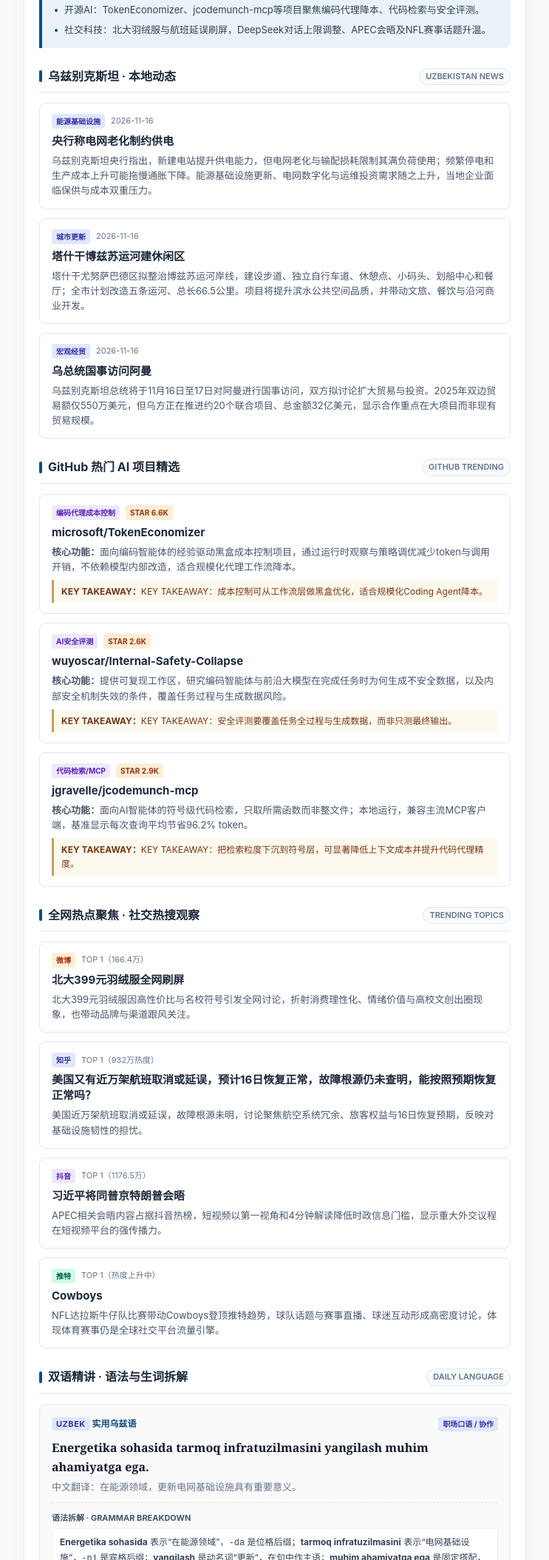
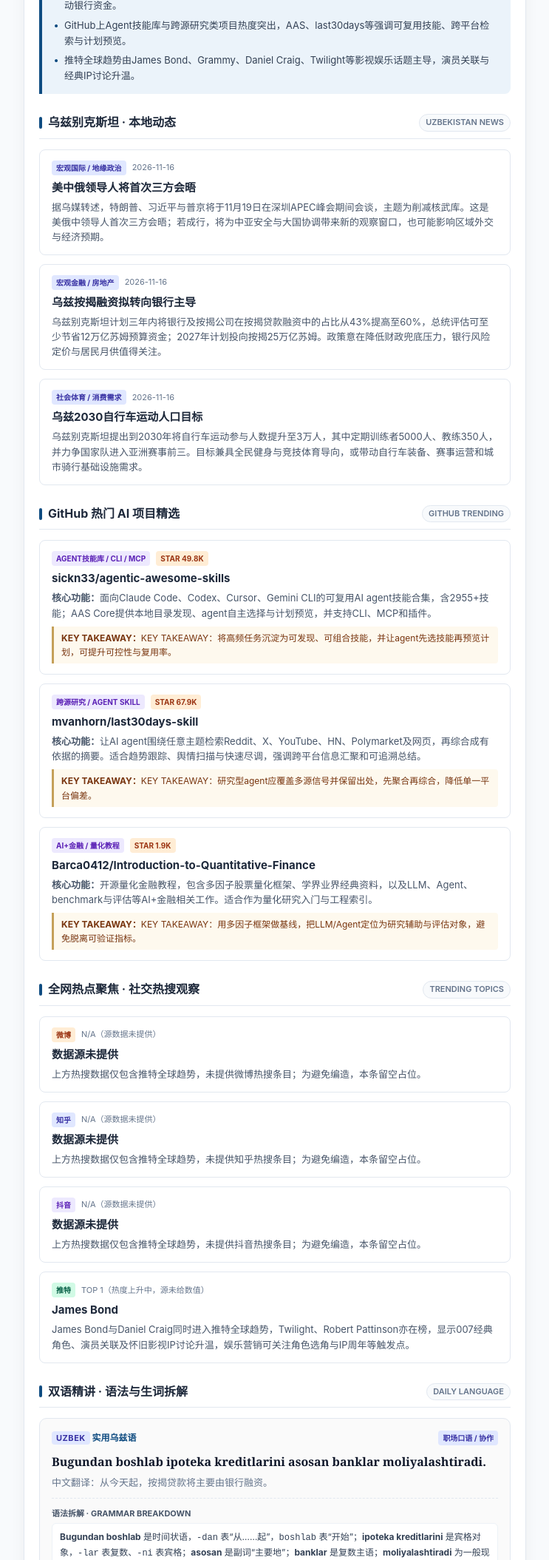
Before and after one commit to mufeng-git/tashkent-briefing, a plain HTML site: page index.html in a window 1280 px wide. Shown: the part 351-2460 px from the top of the page at 74% size, without its empty margins (268-1011 px from the left). Drawn offline with Linux system fonts and the light colour scheme.

Commit message:
update daily briefing 2026-11-16 21:21

```diff
--- a/index.html
+++ b/index.html
@@ -331,7 +331,7 @@
       <div class="widgets-bar">
         <div class="widget-item">
           <strong>塔什干天气 · METEO</strong>
-          <span>晴 2.9°C / 体感 -0.1°C (风速 4.4 km/h)</span>
+          <span>晴 7.3°C / 体感 5.1°C (风速 3.6 km/h)</span>
         </div>
         <div class="widget-item">
           <strong>官方与离岸汇率 · FX RATES</strong>
@@ -345,9 +345,9 @@
       <div class="glance-box">
         <div class="glance-title">30秒今日极简速览 · GLANCE</div>
         <ul class="glance-list">
-          <li>乌兹焦点：央行指出电站扩容难掩电网老化，供电稳定性与通胀回落面临掣肘。</li>
-<li>开源AI：TokenEconomizer、jcodemunch-mcp等项目聚焦编码代理降本、代码检索与安全评测。</li>
-<li>社交科技：北大羽绒服与航班延误刷屏，DeepSeek对话上限调整、APEC会晤及NFL赛事话题升温。</li>
+          <li>乌兹别克斯坦计划三年内把按揭融资中银行及按揭公司占比从43%提高至60%，以减轻预算压力并撬动银行资金。</li>
+<li>GitHub上Agent技能库与跨源研究类项目热度突出，AAS、last30days等强调可复用技能、跨平台检索与计划预览。</li>
+<li>推特全球趋势由James Bond、Grammy、Daniel Craig、Twilight等影视娱乐话题主导，演员关联与经典IP讨论升温。</li>
 
         </ul>
       </div>
@@ -360,29 +360,29 @@
 
       <article class="news-card">
         <div class="card-meta">
-          <span class="chip chip-blue">能源基础设施</span>
+          <span class="chip chip-blue">宏观国际 / 地缘政治</span>
           <span style="font-size: 11px; color: var(--text-muted);">2026-11-16</span>
         </div>
-        <div class="news-title">央行称电网老化制约供电</div>
-        <div class="news-desc">乌兹别克斯坦央行指出，新建电站提升供电能力，但电网老化与输配损耗限制其满负荷使用；频繁停电和生产成本上升可能拖慢通胀下降。能源基础设施更新、电网数字化与运维投资需求随之上升，当地企业面临保供与成本双重压力。</div>
+        <div class="news-title">美中俄领导人将首次三方会晤</div>
+        <div class="news-desc">据乌媒转述，特朗普、习近平与普京将于11月19日在深圳APEC峰会期间会谈，主题为削减核武库。这是美俄中领导人首次三方会晤；若成行，将为中亚安全与大国协调带来新的观察窗口，也可能影响区域外交与经济预期。</div>
       </article>
 
       <article class="news-card">
         <div class="card-meta">
-          <span class="chip chip-blue">城市更新</span>
+          <span class="chip chip-blue">宏观金融 / 房地产</span>
           <span style="font-size: 11px; color: var(--text-muted);">2026-11-16</span>
         </div>
-        <div class="news-title">塔什干博兹苏运河建休闲区</div>
-        <div class="news-desc">塔什干尤努萨巴德区拟整治博兹苏运河岸线，建设步道、独立自行车道、休憩点、小码头、划船中心和餐厅；全市计划改造五条运河、总长66.5公里。项目将提升滨水公共空间品质，并带动文旅、餐饮与沿河商业开发。</div>
+        <div class="news-title">乌兹按揭融资拟转向银行主导</div>
+        <div class="news-desc">乌兹别克斯坦计划三年内将银行及按揭公司在按揭贷款融资中的占比从43%提高至60%，总统评估可至少节省12万亿苏姆预算资金；2027年计划投向按揭25万亿苏姆。政策意在降低财政兜底压力，银行风险定价与居民月供值得关注。</div>
       </article>
 
       <article class="news-card">
         <div class="card-meta">
-          <span class="chip chip-blue">宏观经贸</span>
+          <span class="chip chip-blue">社会体育 / 消费需求</span>
           <span style="font-size: 11px; color: var(--text-muted);">2026-11-16</span>
         </div>
-        <div class="news-title">乌总统国事访问阿曼</div>
-        <div class="news-desc">乌兹别克斯坦总统将于11月16日至17日对阿曼进行国事访问，双方拟讨论扩大贸易与投资。2025年双边贸易额仅550万美元，但乌方正在推进约20个联合项目、总金额32亿美元，显示合作重点在大项目而非现有贸易规模。</div>
+        <div class="news-title">乌兹2030自行车运动人口目标</div>
+        <div class="news-desc">乌兹别克斯坦提出到2030年将自行车运动参与人数提升至3万人，其中定期训练者5000人、教练350人，并力争国家队进入亚洲赛事前三。目标兼具全民健身与竞技体育导向，或带动自行车装备、赛事运营和城市骑行基础设施需求。</div>
       </article>
 
       <!-- 第二板块：GitHub 热门 AI 项目简述 -->
@@ -393,32 +393,32 @@
 
       <article class="news-card">
         <div class="card-meta">
-          <span class="chip chip-purple">编码代理成本控制</span>
-          <span class="chip chip-orange">Star 6.6k</span>
+          <span class="chip chip-purple">Agent技能库 / CLI / MCP</span>
+          <span class="chip chip-orange">Star 49.8k</span>
         </div>
-        <div class="news-title">microsoft/TokenEconomizer</div>
-        <div class="news-desc"><strong>核心功能：</strong>面向编码智能体的经验驱动黑盒成本控制项目，通过运行时观察与策略调优减少token与调用开销，不依赖模型内部改造，适合规模化代理工作流降本。</div>
-        <div class="news-takeaway"><strong>KEY TAKEAWAY：</strong>KEY TAKEAWAY：成本控制可从工作流层做黑盒优化，适合规模化Coding Agent降本。</div>
+        <div class="news-title">sickn33/agentic-awesome-skills</div>
+        <div class="news-desc"><strong>核心功能：</strong>面向Claude Code、Codex、Cursor、Gemini CLI的可复用AI agent技能合集，含2955+技能；AAS Core提供本地目录发现、agent自主选择与计划预览，并支持CLI、MCP和插件。</div>
+        <div class="news-takeaway"><strong>KEY TAKEAWAY：</strong>KEY TAKEAWAY：将高频任务沉淀为可发现、可组合技能，并让agent先选技能再预览计划，可提升可控性与复用率。</div>
       </article>
 
       <article class="news-card">
         <div class="card-meta">
-          <span class="chip chip-purple">AI安全评测</span>
-          <span class="chip chip-orange">Star 2.6k</span>
+          <span class="chip chip-purple">跨源研究 / Agent Skill</span>
+          <span class="chip chip-orange">Star 67.9k</span>
         </div>
-        <div class="news-title">wuyoscar/Internal-Safety-Collapse</div>
-        <div class="news-desc"><strong>核心功能：</strong>提供可复现工作区，研究编码智能体与前沿大模型在完成任务时为何生成不安全数据，以及内部安全机制失效的条件，覆盖任务过程与生成数据风险。</div>
-        <div class="news-takeaway"><strong>KEY TAKEAWAY：</strong>KEY TAKEAWAY：安全评测要覆盖任务全过程与生成数据，而非只测最终输出。</div>
+        <div class="news-title">mvanhorn/last30days-skill</div>
+        <div class="news-desc"><strong>核心功能：</strong>让AI agent围绕任意主题检索Reddit、X、YouTube、HN、Polymarket及网页，再综合成有依据的摘要。适合趋势跟踪、舆情扫描与快速尽调，强调跨平台信息汇聚和可追溯总结。</div>
+        <div class="news-takeaway"><strong>KEY TAKEAWAY：</strong>KEY TAKEAWAY：研究型agent应覆盖多源信号并保留出处，先聚合再综合，降低单一平台偏差。</div>
       </article>
 
       <article class="news-card">
         <div class="card-meta">
-          <span class="chip chip-purple">代码检索/MCP</span>
-          <span class="chip chip-orange">Star 2.9k</span>
+          <span class="chip chip-purple">AI+金融 / 量化教程</span>
+          <span class="chip chip-orange">Star 1.9k</span>
         </div>
-        <div class="news-title">jgravelle/jcodemunch-mcp</div>
-        <div class="news-desc"><strong>核心功能：</strong>面向AI智能体的符号级代码检索，只取所需函数而非整文件；本地运行，兼容主流MCP客户端，基准显示每次查询平均节省96.2% token。</div>
-        <div class="news-takeaway"><strong>KEY TAKEAWAY：</strong>KEY TAKEAWAY：把检索粒度下沉到符号层，可显著降低上下文成本并提升代码代理精度。</div>
+        <div class="news-title">Barca0412/Introduction-to-Quantitative-Finance</div>
+        <div class="news-desc"><strong>核心功能：</strong>开源量化金融教程，包含多因子股票量化框架、学界业界经典资料，以及LLM、Agent、benchmark与评估等AI+金融相关工作。适合作为量化研究入门与工程索引。</div>
+        <div class="news-takeaway"><strong>KEY TAKEAWAY：</strong>KEY TAKEAWAY：用多因子框架做基线，把LLM/Agent定位为研究辅助与评估对象，避免脱离可验证指标。</div>
       </article>
 
       <!-- 第三板块：国内与全球社交热点 (微博 / 知乎 / 抖音 / TikTok 聚合) -->
@@ -430,37 +430,37 @@
       <article class="news-card">
         <div class="card-meta">
           <span class="chip chip-orange">微博</span>
-          <span style="font-size: 11px; color: var(--text-muted);">TOP 1（166.4万）</span>
+          <span style="font-size: 11px; color: var(--text-muted);">N/A（源数据未提供）</span>
         </div>
-        <div class="news-title">北大399元羽绒服全网刷屏</div>
-        <div class="news-desc">北大399元羽绒服因高性价比与名校符号引发全网讨论，折射消费理性化、情绪价值与高校文创出圈现象，也带动品牌与渠道跟风关注。</div>
+        <div class="news-title">数据源未提供</div>
+        <div class="news-desc">上方热搜数据仅包含推特全球趋势，未提供微博热搜条目；为避免编造，本条留空占位。</div>
       </article>
 
       <article class="news-card">
         <div class="card-meta">
           <span class="chip chip-blue">知乎</span>
-          <span style="font-size: 11px; color: var(--text-muted);">TOP 1（932万热度）</span>
+          <span style="font-size: 11px; color: var(--text-muted);">N/A（源数据未提供）</span>
         </div>
-        <div class="news-title">美国又有近万架航班取消或延误，预计16日恢复正常，故障根源仍未查明，能按照预期恢复正常吗？</div>
-        <div class="news-desc">美国近万架航班取消或延误，故障根源未明，讨论聚焦航空系统冗余、旅客权益与16日恢复预期，反映对基础设施韧性的担忧。</div>
+        <div class="news-title">数据源未提供</div>
+        <div class="news-desc">上方热搜数据仅包含推特全球趋势，未提供知乎热搜条目；为避免编造，本条留空占位。</div>
       </article>
 
       <article class="news-card">
         <div class="card-meta">
           <span class="chip chip-purple">抖音</span>
-          <span style="font-size: 11px; color: var(--text-muted);">TOP 1（1176.5万）</span>
+          <span style="font-size: 11px; color: var(--text-muted);">N/A（源数据未提供）</span>
         </div>
-        <div class="news-title">习近平将同普京特朗普会晤</div>
-        <div class="news-desc">APEC相关会晤内容占据抖音热榜，短视频以第一视角和4分钟解读降低时政信息门槛，显示重大外交议程在短视频平台的强传播力。</div>
+        <div class="news-title">数据源未提供</div>
+        <div class="news-desc">上方热搜数据仅包含推特全球趋势，未提供抖音热搜条目；为避免编造，本条留空占位。</div>
       </article>
 
       <article class="news-card">
         <div class="card-meta">
           <span class="chip chip-green">推特</span>
-          <span style="font-size: 11px; color: var(--text-muted);">TOP 1（热度上升中）</span>
+          <span style="font-size: 11px; color: var(--text-muted);">TOP 1（热度上升中，源未给数值）</span>
         </div>
-        <div class="news-title">Cowboys</div>
-        <div class="news-desc">NFL达拉斯牛仔队比赛带动Cowboys登顶推特趋势，球队话题与赛事直播、球迷互动形成高密度讨论，体现体育赛事仍是全球社交平台流量引擎。</div>
+        <div class="news-title">James Bond</div>
+        <div class="news-desc">James Bond与Daniel Craig同时进入推特全球趋势，Twilight、Robert Pattinson亦在榜，显示007经典角色、演员关联及怀旧影视IP讨论升温，娱乐营销可关注角色选角与IP周年等触发点。</div>
       </article>
 
       <!-- 第四板块：双语精进与语法精析 -->
@@ -475,13 +475,13 @@
           <span class="lang-label"><span class="chip chip-blue" style="font-size:11px; letter-spacing:0.5px;">UZBEK</span> 实用乌兹语</span>
           <span class="chip chip-blue">职场口语 / 协作</span>
         </div>
-        <div class="lang-sentence">Energetika sohasida tarmoq infratuzilmasini yangilash muhim ahamiyatga ega.</div>
-        <div class="lang-trans">中文翻译：在能源领域，更新电网基础设施具有重要意义。</div>
+        <div class="lang-sentence">Bugundan boshlab ipoteka kreditlarini asosan banklar moliyalashtiradi.</div>
+        <div class="lang-trans">中文翻译：从今天起，按揭贷款将主要由银行融资。</div>
 
         <div class="lang-block">
           <div class="lang-block-title">语法拆解 · GRAMMAR BREAKDOWN</div>
           <div class="grammar-content">
-            <strong>Energetika sohasida</strong> 表示“在能源领域”，<code>-da</code> 是位格后缀；<strong>tarmoq infratuzilmasini</strong> 表示“电网基础设施”，<code>-ni</code> 是宾格后缀；<strong>yangilash</strong> 是动名词“更新”，在句中作主语；<strong>muhim ahamiyatga ega</strong> 是固定搭配，表示“具有重要意义”。
+            <strong>Bugundan boshlab</strong> 是时间状语，<code>-dan</code> 表“从……起”，<code>boshlab</code> 表“开始”；<strong>ipoteka kreditlarini</strong> 是宾格对象，<code>-lar</code> 表复数、<code>-ni</code> 表宾格；<strong>asosan</strong> 是副词“主要地”；<strong>banklar</strong> 是复数主语；<strong>moliyalashtiradi</strong> 为一般现在时，意为“融资、资助”。
           </div>
         </div>
 
@@ -492,12 +492,12 @@
               <tr><th>单词</th><th>词性</th><th>释义</th></tr>
             </thead>
             <tbody>
-              <tr><td class="vocab-word">energetika</td><td>名词</td><td>能源、能源业</td></tr>
-<tr><td class="vocab-word">soha</td><td>名词</td><td>领域、行业</td></tr>
-<tr><td class="vocab-word">tarmoq</td><td>名词</td><td>网络、电网、行业</td></tr>
-<tr><td class="vocab-word">infratuzilma</td><td>名词</td><td>基础设施</td></tr>
-<tr><td class="vocab-word">yangilash</td><td>动名词</td><td>更新、升级</td></tr>
-<tr><td class="vocab-word">muhim</td><td>形容词</td><td>重要的</td></tr>
+              <tr><td class="vocab-word">bugun</td><td>副词/名词</td><td>今天</td></tr>
+<tr><td class="vocab-word">boshlab</td><td>副动词/后置词</td><td>从……开始</td></tr>
+<tr><td class="vocab-word">ipoteka</td><td>名词</td><td>按揭</td></tr>
+<tr><td class="vocab-word">kredit</td><td>名词</td><td>贷款</td></tr>
+<tr><td class="vocab-word">asosan</td><td>副词</td><td>主要地</td></tr>
+<tr><td class="vocab-word">moliyalashtirmoq</td><td>动词</td><td>融资、资助</td></tr>
 
             </tbody>
           </table>
@@ -510,13 +510,13 @@
           <span class="lang-label"><span class="chip chip-purple" style="font-size:11px; letter-spacing:0.5px;">ENGLISH</span> 商务英语</span>
           <span class="chip chip-purple">商务沟通 / 进度对齐</span>
         </div>
-        <div class="lang-sentence">Upgrading aging grid infrastructure is critical to unlocking the full capacity of newly built power plants.</div>
-        <div class="lang-trans">中文翻译：升级老化电网基础设施对于释放新建电站的全部产能至关重要。</div>
+        <div class="lang-sentence">Before scaling an agentic workflow, instrument every tool call so that failures can be traced and reproduced.</div>
+        <div class="lang-trans">中文翻译：在扩展代理式工作流之前，应先监测每一次工具调用，以便失败可被追踪和复现。</div>
 
         <div class="lang-block">
           <div class="lang-block-title">句型与用法解析 · USAGE & STRUCTURE</div>
           <div class="grammar-content">
-            <strong>Upgrading aging grid infrastructure</strong> 是动名词短语作主语，谓语用单数 <code>is</code>；<code>be critical to</code> 表示“对……至关重要”，后接名词或动名词；<code>unlock the full capacity of</code> 是工程与商业语境中的地道表达，意为“释放……的全部产能/能力”。
+            <strong>Before scaling an agentic workflow</strong> 是介词加动名词构成的时间状语；<code>instrument</code> 在此作动词，意为“监测、埋点”；<strong>so that</strong> 引导目的状语从句；<code>be traced and reproduced</code> 为被动语态并列结构。
           </div>
         </div>
 
@@ -527,12 +527,11 @@
               <tr><th>词汇 / 短语</th><th>音标</th><th>词性</th><th>商务释义与场景</th></tr>
             </thead>
             <tbody>
-              <tr><td class="vocab-word">upgrade</td><td style="color:#64748B; font-family:serif;">/ˌʌpˈɡreɪd/</td><td>动词</td><td>升级、改造</td></tr>
-<tr><td class="vocab-word">aging</td><td style="color:#64748B; font-family:serif;">/ˈeɪdʒɪŋ/</td><td>形容词</td><td>老化的</td></tr>
-<tr><td class="vocab-word">infrastructure</td><td style="color:#64748B; font-family:serif;">/ˈɪnfrəstrʌktʃər/</td><td>名词</td><td>基础设施</td></tr>
-<tr><td class="vocab-word">critical</td><td style="color:#64748B; font-family:serif;">/ˈkrɪtɪkəl/</td><td>形容词</td><td>关键的、至关重要的</td></tr>
-<tr><td class="vocab-word">unlock</td><td style="color:#64748B; font-family:serif;">/ˌʌnˈlɒk/</td><td>动词</td><td>释放、解锁</td></tr>
-<tr><td class="vocab-word">capacity</td><td style="color:#64748B; font-family:serif;">/kəˈpæsəti/</td><td>名词</td><td>容量、产能</td></tr>
+              <tr><td class="vocab-word">instrument</td><td style="color:#64748B; font-family:serif;">/ˈɪnstrəmənt/</td><td>v.</td><td>监测、埋点、装备</td></tr>
+<tr><td class="vocab-word">agentic</td><td style="color:#64748B; font-family:serif;">/eɪˈdʒentɪk/</td><td>adj.</td><td>代理式的</td></tr>
+<tr><td class="vocab-word">workflow</td><td style="color:#64748B; font-family:serif;">/ˈwɜːrkfloʊ/</td><td>n.</td><td>工作流</td></tr>
+<tr><td class="vocab-word">trace</td><td style="color:#64748B; font-family:serif;">/treɪs/</td><td>v.</td><td>追踪</td></tr>
+<tr><td class="vocab-word">reproduce</td><td style="color:#64748B; font-family:serif;">/ˌriːprəˈduːs/</td><td>v.</td><td>复现</td></tr>
 
             </tbody>
           </table>
@@ -543,7 +542,7 @@
 
     <div class="footer-bar">
       <strong>天机 · 每日简报 (Tashkent Briefing)</strong><br>
-      生成时间：2026-11-16 07:31 (Asia/Tashkent) · 数据源自 Open-Meteo / CBU / Kun.uz / GitHub / 全网热搜
+      生成时间：2026-11-16 21:20 (Asia/Tashkent) · 数据源自 Open-Meteo / CBU / Kun.uz / GitHub / 全网热搜
     </div>
 
     <div class="copy-btn-bar">
```
